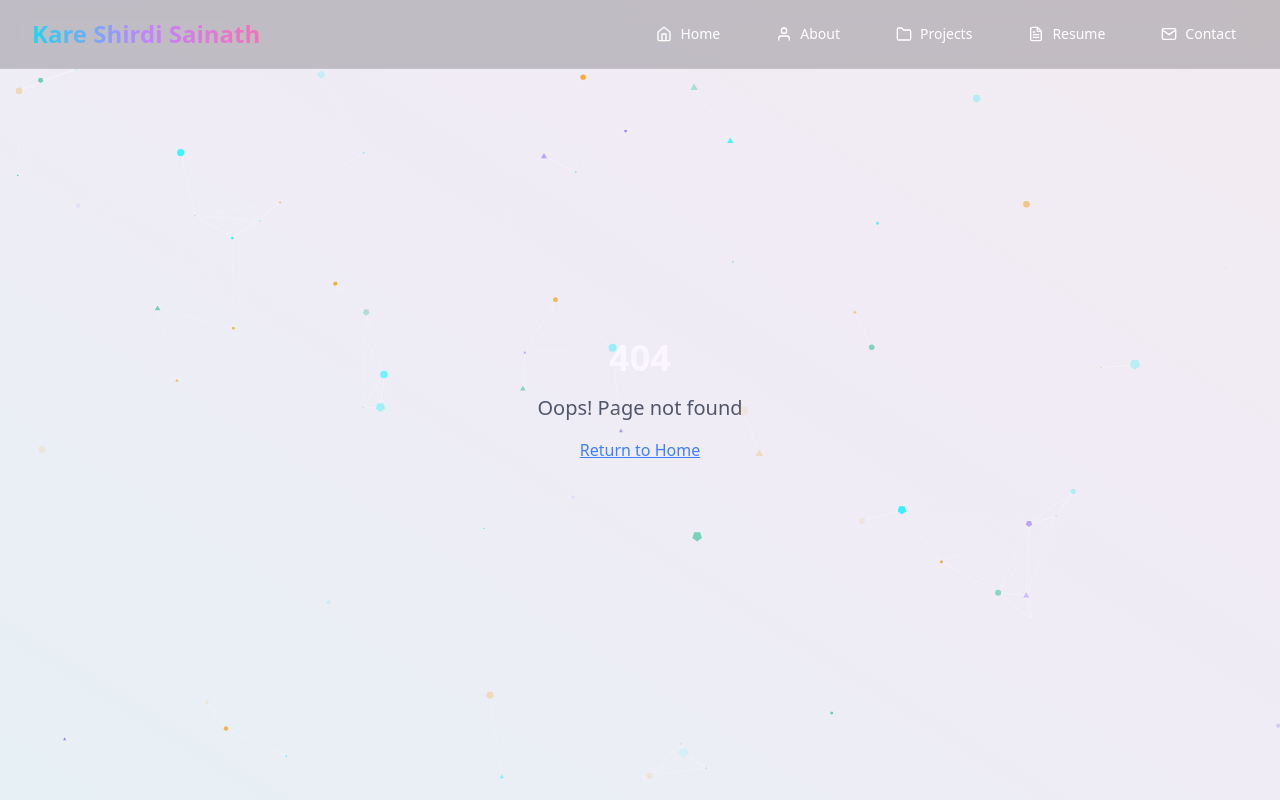
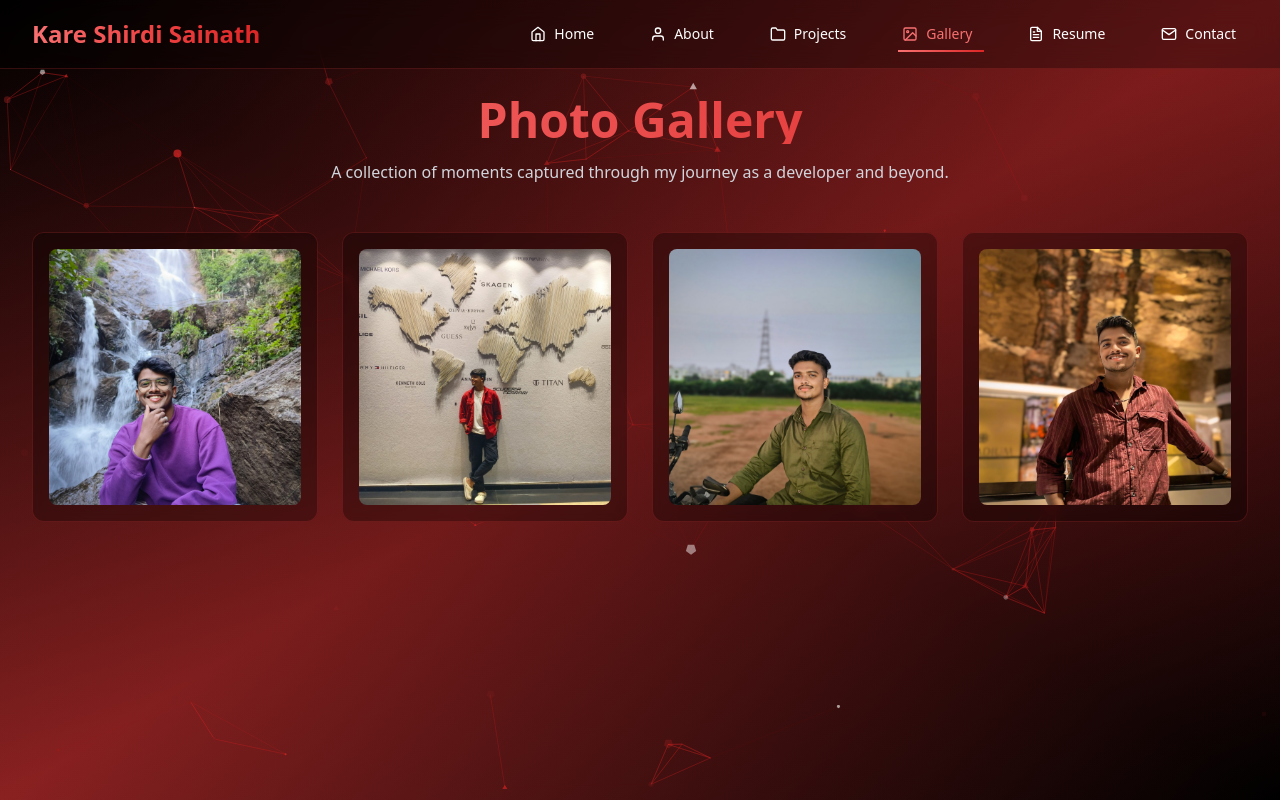
Before and after one commit to shirdikare/kare-sainath-portfolio-vibe, a React (Vite) app: page /gallery in a window 1280 px wide. Before the commit this address had no page. Built offline with nearby package versions, Linux system fonts and the light colour scheme.

Commit message:
Refactor: Update design and add image gallery
Update the background effects to red and black. Add an image gallery to the about section and remove user pictures.

```diff
--- a/src/App.tsx
+++ b/src/App.tsx
@@ -10,6 +10,7 @@ import About from "./pages/About";
 import Projects from "./pages/Projects";
 import Resume from "./pages/Resume";
 import Contact from "./pages/Contact";
+import Gallery from "./pages/Gallery";
 import NotFound from "./pages/NotFound";
 import Navigation from "./components/Navigation";
 import ParticleBackground from "./components/ParticleBackground";
@@ -27,6 +28,7 @@ const AnimatedRoutes = () => {
         <Route path="/projects" element={<Projects />} />
         <Route path="/resume" element={<Resume />} />
         <Route path="/contact" element={<Contact />} />
+        <Route path="/gallery" element={<Gallery />} />
         <Route path="*" element={<NotFound />} />
       </Routes>
     </AnimatePresence>
@@ -39,8 +41,8 @@ const App = () => (
       <Toaster />
       <Sonner />
       <BrowserRouter>
-        <div className="min-h-screen bg-gradient-to-br from-slate-900 via-indigo-900 to-purple-900 text-white relative overflow-hidden">
-          <div className="absolute inset-0 bg-gradient-to-tr from-cyan-500/5 via-purple-500/5 to-pink-500/5"></div>
+        <div className="min-h-screen bg-gradient-to-br from-black via-red-900 to-black text-white relative overflow-hidden">
+          <div className="absolute inset-0 bg-gradient-to-tr from-red-500/10 via-black/20 to-red-800/15"></div>
           <ParticleBackground />
           <Navigation />
           <AnimatedRoutes />
--- a/src/components/Navigation.tsx
+++ b/src/components/Navigation.tsx
@@ -2,7 +2,7 @@
 import { Link, useLocation } from "react-router-dom";
 import { motion } from "framer-motion";
 import { useState } from "react";
-import { FiMenu, FiX, FiHome, FiUser, FiFolder, FiFileText, FiMail } from "react-icons/fi";
+import { FiMenu, FiX, FiHome, FiUser, FiFolder, FiFileText, FiMail, FiImage } from "react-icons/fi";
 
 const Navigation = () => {
   const location = useLocation();
@@ -12,17 +12,18 @@ const Navigation = () => {
     { path: "/", label: "Home", icon: FiHome },
     { path: "/about", label: "About", icon: FiUser },
     { path: "/projects", label: "Projects", icon: FiFolder },
+    { path: "/gallery", label: "Gallery", icon: FiImage },
     { path: "/resume", label: "Resume", icon: FiFileText },
     { path: "/contact", label: "Contact", icon: FiMail },
   ];
 
   return (
-    <nav className="fixed top-0 left-0 right-0 z-50 bg-black/20 backdrop-blur-md border-b border-white/10">
+    <nav className="fixed top-0 left-0 right-0 z-50 bg-black/30 backdrop-blur-md border-b border-red-500/20">
       <div className="max-w-7xl mx-auto px-4 sm:px-6 lg:px-8">
         <div className="flex justify-between items-center py-4">
           <Link to="/" className="text-2xl font-bold">
             <motion.span
-              className="bg-gradient-to-r from-cyan-400 via-purple-400 to-pink-400 bg-clip-text text-transparent"
+              className="bg-gradient-to-r from-red-400 via-red-500 to-red-600 bg-clip-text text-transparent"
               whileHover={{ scale: 1.05 }}
             >
               Kare Shirdi Sainath
@@ -39,8 +40,8 @@ const Navigation = () => {
                   to={item.path}
                   className={`relative px-3 py-2 text-sm font-medium transition-all duration-300 flex items-center space-x-2 ${
                     location.pathname === item.path
-                      ? "text-cyan-400"
-                      : "text-white hover:text-cyan-400"
+                      ? "text-red-400"
+                      : "text-white hover:text-red-400"
                   }`}
                 >
                   <motion.div
@@ -53,7 +54,7 @@ const Navigation = () => {
                   {location.pathname === item.path && (
                     <motion.div
                       layoutId="navbar-indicator"
-                      className="absolute bottom-0 left-0 right-0 h-0.5 bg-gradient-to-r from-cyan-400 to-purple-400"
+                      className="absolute bottom-0 left-0 right-0 h-0.5 bg-gradient-to-r from-red-400 to-red-600"
                       initial={false}
                       transition={{ type: "spring", stiffness: 500, damping: 30 }}
                     />
@@ -65,7 +66,7 @@ const Navigation = () => {
 
           {/* Mobile Menu Button */}
           <motion.button
-            className="md:hidden text-white p-2 rounded-lg bg-white/10 backdrop-blur-sm"
+            className="md:hidden text-white p-2 rounded-lg bg-red-900/20 backdrop-blur-sm border border-red-500/30"
             onClick={() => setIsOpen(!isOpen)}
             whileHover={{ scale: 1.05 }}
             whileTap={{ scale: 0.95 }}
@@ -81,7 +82,7 @@ const Navigation = () => {
           transition={{ duration: 0.3 }}
           className="md:hidden overflow-hidden"
         >
-          <div className="py-2 space-y-2 bg-white/5 backdrop-blur-sm rounded-lg mt-2 border border-white/10">
+          <div className="py-2 space-y-2 bg-black/20 backdrop-blur-sm rounded-lg mt-2 border border-red-500/20">
             {navItems.map((item) => {
               const IconComponent = item.icon;
               return (
@@ -90,8 +91,8 @@ const Navigation = () => {
                   to={item.path}
                   className={`flex items-center space-x-3 px-4 py-3 text-sm font-medium transition-all duration-300 ${
                     location.pathname === item.path
-                      ? "text-cyan-400 bg-cyan-400/10"
-                      : "text-white hover:text-cyan-400 hover:bg-white/5"
+                      ? "text-red-400 bg-red-400/10"
+                      : "text-white hover:text-red-400 hover:bg-red-900/10"
                   }`}
                   onClick={() => setIsOpen(false)}
                 >
--- a/src/components/ParticleBackground.tsx
+++ b/src/components/ParticleBackground.tsx
@@ -51,13 +51,13 @@ const ParticleBackground = () => {
         },
         particles: {
           color: {
-            value: ["#00f5ff", "#8b5cf6", "#f59e0b", "#10b981"],
+            value: ["#dc2626", "#991b1b", "#7f1d1d", "#ffffff"],
           },
           links: {
-            color: "#ffffff",
+            color: "#dc2626",
             distance: 150,
             enable: true,
-            opacity: 0.2,
+            opacity: 0.3,
             width: 1,
           },
           move: {
--- a/src/pages/About.tsx
+++ b/src/pages/About.tsx
@@ -1,7 +1,7 @@
+
 import { motion } from "framer-motion";
 import { FiCamera, FiMapPin, FiEdit3 } from "react-icons/fi";
 import { GraduationCap } from "lucide-react";
-import { Avatar, AvatarImage, AvatarFallback } from "../components/ui/avatar";
 
 const About = () => {
   const educationData = [
@@ -44,72 +44,28 @@ const About = () => {
           initial={{ y: 50, opacity: 0 }}
           animate={{ y: 0, opacity: 1 }}
           transition={{ delay: 0.2, duration: 0.8 }}
-          className="text-4xl md:text-5xl font-bold text-center mb-12 bg-gradient-to-r from-blue-400 to-purple-400 bg-clip-text text-transparent"
+          className="text-4xl md:text-5xl font-bold text-center mb-12 bg-gradient-to-r from-red-400 to-red-600 bg-clip-text text-transparent"
         >
           About Me
         </motion.h1>
-
-        {/* Photo Gallery Section */}
-        <motion.div
-          initial={{ y: 50, opacity: 0 }}
-          animate={{ y: 0, opacity: 1 }}
-          transition={{ delay: 0.3, duration: 0.8 }}
-          className="mb-12"
-        >
-          <div className="grid md:grid-cols-2 gap-8 max-w-4xl mx-auto">
-            <motion.div
-              initial={{ x: -50, opacity: 0 }}
-              animate={{ x: 0, opacity: 1 }}
-              transition={{ delay: 0.4, duration: 0.8 }}
-              className="relative group"
-            >
-              <img
-                src="/lovable-uploads/ce69e83a-c2da-4b77-ba56-dce21a85463a.png"
-                alt="Kare Shirdi Sainath in purple shirt"
-                className="w-full h-80 object-cover object-top rounded-2xl shadow-2xl border border-white/10 group-hover:scale-105 transition-transform duration-300"
-                style={{ objectPosition: 'center 20%' }}
-              />
-              <div className="absolute inset-0 bg-gradient-to-t from-black/50 to-transparent rounded-2xl opacity-0 group-hover:opacity-100 transition-opacity duration-300 flex items-end p-6">
-                <p className="text-white font-medium">Professional profile</p>
-              </div>
-            </motion.div>
-
-            <motion.div
-              initial={{ x: 50, opacity: 0 }}
-              animate={{ x: 0, opacity: 1 }}
-              transition={{ delay: 0.5, duration: 0.8 }}
-              className="relative group"
-            >
-              <img
-                src="/lovable-uploads/f039f641-5e77-417f-9f1b-559de410d857.png"
-                alt="Kare Shirdi Sainath in maroon shirt"
-                className="w-full h-80 object-cover object-top rounded-2xl shadow-2xl border border-white/10 group-hover:scale-105 transition-transform duration-300"
-                style={{ objectPosition: 'center 15%' }}
-              />
-              <div className="absolute inset-0 bg-gradient-to-t from-black/50 to-transparent rounded-2xl opacity-0 group-hover:opacity-100 transition-opacity duration-300 flex items-end p-6">
-                <p className="text-white font-medium">Casual portrait</p>
-              </div>
-            </motion.div>
-          </div>
-        </motion.div>
 
         <div className="grid lg:grid-cols-2 gap-12 items-start">
           {/* Personal Info */}
           <motion.div
             initial={{ x: -50, opacity: 0 }}
             animate={{ x: 0, opacity: 1 }}
-            transition={{ delay: 0.6, duration: 0.8 }}
+            transition={{ delay: 0.3, duration: 0.8 }}
             className="space-y-6"
           >
-            <div className="bg-white/5 backdrop-blur-sm rounded-2xl p-8 border border-white/10">
-              <h2 className="text-2xl font-semibold mb-4 text-blue-400">Personal Introduction</h2>
+            <div className="bg-black/30 backdrop-blur-sm rounded-2xl p-8 border border-red-500/20">
+              <h2 className="text-2xl font-semibold mb-4 text-red-400">Personal Introduction</h2>
               <p className="text-gray-300 leading-relaxed mb-6">
                 Hi! I'm Kare Shirdi Sainath, a passionate MERN Full Stack Developer currently pursuing
                 B.Tech in Computer Science Engineering with specialization in Artificial Intelligence.
                 I love creating innovative web solutions that make a difference.
               </p>
 
-              <h3 className="text-xl font-semibold mb-4 text-purple-400 flex items-center">
+              <h3 className="text-xl font-semibold mb-4 text-red-300 flex items-center">
                 <span className="mr-2">🎯</span>
                 Hobbies & Interests
               </h3>
@@ -119,10 +75,10 @@ const About = () => {
                     key={hobby.name}
                     initial={{ y: 20, opacity: 0 }}
                     animate={{ y: 0, opacity: 1 }}
-                    transition={{ delay: 0.8 + index * 0.1, duration: 0.5 }}
-                    className="flex items-center space-x-2 bg-white/5 rounded-lg p-3"
+                    transition={{ delay: 0.5 + index * 0.1, duration: 0.5 }}
+                    className="flex items-center space-x-2 bg-red-900/20 rounded-lg p-3 border border-red-500/20"
                   >
-                    <hobby.icon className="text-blue-400" />
+                    <hobby.icon className="text-red-400" />
                     <span className="text-sm">{hobby.name}</span>
                   </motion.div>
                 ))}
@@ -134,11 +90,11 @@ const About = () => {
           <motion.div
             initial={{ x: 50, opacity: 0 }}
             animate={{ x: 0, opacity: 1 }}
-            transition={{ delay: 0.8, duration: 0.8 }}
+            transition={{ delay: 0.5, duration: 0.8 }}
             className="space-y-6"
           >
-            <div className="bg-white/5 backdrop-blur-sm rounded-2xl p-8 border border-white/10">
-              <h2 className="text-2xl font-semibold mb-6 text-blue-400 flex items-center">
+            <div className="bg-black/30 backdrop-blur-sm rounded-2xl p-8 border border-red-500/20">
+              <h2 className="text-2xl font-semibold mb-6 text-red-400 flex items-center">
                 <GraduationCap className="mr-3" />
                 Education
               </h2>
@@ -149,8 +105,8 @@ const About = () => {
                     key={index}
                     initial={{ y: 20, opacity: 0 }}
                     animate={{ y: 0, opacity: 1 }}
-                    transition={{ delay: 0.8 + index * 0.2, duration: 0.6 }}
-                    className="bg-gradient-to-r from-blue-500/10 to-purple-500/10 rounded-xl p-6 border border-white/5"
+                    transition={{ delay: 0.6 + index * 0.2, duration: 0.6 }}
+                    className="bg-gradient-to-r from-red-500/10 to-black/20 rounded-xl p-6 border border-red-500/20"
                   >
                     <div className="flex items-start space-x-4">
                       <span className="text-2xl">{edu.icon}</span>
@@ -158,7 +114,7 @@ const About = () => {
                         <h3 className="text-lg font-semibold text-white mb-1">
                           {edu.degree}
                         </h3>
-                        <p className="text-blue-400 mb-1">{edu.institution}</p>
+                        <p className="text-red-400 mb-1">{edu.institution}</p>
                         <p className="text-sm text-gray-400">{edu.period}</p>
                       </div>
                     </div>
@@ -173,11 +129,11 @@ const About = () => {
         <motion.div
           initial={{ y: 50, opacity: 0 }}
           animate={{ y: 0, opacity: 1 }}
-          transition={{ delay: 1, duration: 0.8 }}
+          transition={{ delay: 0.8, duration: 0.8 }}
           className="mt-12"
         >
-          <div className="bg-white/5 backdrop-blur-sm rounded-2xl p-8 border border-white/10">
-            <h2 className="text-2xl font-semibold mb-6 text-center text-blue-400">
+          <div className="bg-black/30 backdrop-blur-sm rounded-2xl p-8 border border-red-500/20">
+            <h2 className="text-2xl font-semibold mb-6 text-center text-red-400">
               Technical Skills
             </h2>
             <div className="grid grid-cols-2 md:grid-cols-4 gap-4">
@@ -186,8 +142,8 @@ const About = () => {
                   key={skill}
                   initial={{ scale: 0 }}
                   animate={{ scale: 1 }}
-                  transition={{ delay: 1.2 + index * 0.1, duration: 0.3 }}
-                  className="bg-gradient-to-r from-blue-500/20 to-purple-500/20 rounded-lg p-3 text-center border border-white/10"
+                  transition={{ delay: 1 + index * 0.1, duration: 0.3 }}
+                  className="bg-gradient-to-r from-red-500/20 to-black/20 rounded-lg p-3 text-center border border-red-500/20"
                 >
                   <span className="text-sm font-medium">{skill}</span>
                 </motion.div>
--- /dev/null
+++ b/src/pages/Gallery.tsx
@@ -0,0 +1,163 @@
+
+import { motion } from "framer-motion";
+import { useState } from "react";
+import { FiX, FiChevronLeft, FiChevronRight } from "react-icons/fi";
+
+const Gallery = () => {
+  const [selectedImage, setSelectedImage] = useState<number | null>(null);
+
+  const images = [
+    {
+      src: "/lovable-uploads/ce69e83a-c2da-4b77-ba56-dce21a85463a.png",
+      alt: "Kare Shirdi Sainath - Professional Profile",
+      title: "Professional Look"
+    },
+    {
+      src: "/lovable-uploads/f039f641-5e77-417f-9f1b-559de410d857.png",
+      alt: "Kare Shirdi Sainath - Casual Portrait",
+      title: "Casual Portrait"
+    },
+    {
+      src: "/lovable-uploads/19de3965-3840-4305-918e-ca10346d5b2b.png",
+      alt: "Kare Shirdi Sainath - Outdoor Adventure",
+      title: "Outdoor Adventure"
+    },
+    {
+      src: "/lovable-uploads/b229fbfe-c2b2-4919-95bd-da75b7486ef7.png",
+      alt: "Kare Shirdi Sainath - Indoor Casual",
+      title: "Indoor Casual"
+    }
+  ];
+
+  const openModal = (index: number) => {
+    setSelectedImage(index);
+  };
+
+  const closeModal = () => {
+    setSelectedImage(null);
+  };
+
+  const navigateImage = (direction: 'prev' | 'next') => {
+    if (selectedImage === null) return;
+
+    if (direction === 'prev') {
+      setSelectedImage(selectedImage === 0 ? images.length - 1 : selectedImage - 1);
+    } else {
+      setSelectedImage(selectedImage === images.length - 1 ? 0 : selectedImage + 1);
+    }
+  };
+
+  return (
+    <motion.div
+      initial={{ opacity: 0, y: 20 }}
+      animate={{ opacity: 1, y: 0 }}
+      exit={{ opacity: 0, y: -20 }}
+      transition={{ duration: 0.5 }}
+      className="min-h-screen pt-24 pb-12 relative z-10"
+    >
+      <div className="max-w-7xl mx-auto px-4 sm:px-6 lg:px-8">
+        <motion.h1
+          initial={{ y: 50, opacity: 0 }}
+          animate={{ y: 0, opacity: 1 }}
+          transition={{ delay: 0.2, duration: 0.8 }}
+          className="text-4xl md:text-5xl font-bold text-center mb-4 bg-gradient-to-r from-red-400 to-red-600 bg-clip-text text-transparent"
+        >
+          Photo Gallery
+        </motion.h1>
+
+        <motion.p
+          initial={{ y: 30, opacity: 0 }}
+          animate={{ y: 0, opacity: 1 }}
+          transition={{ delay: 0.3, duration: 0.6 }}
+          className="text-center text-gray-300 mb-12 max-w-2xl mx-auto"
+        >
+          A collection of moments captured through my journey as a developer and beyond.
+        </motion.p>
+
+        {/* Gallery Grid */}
+        <div className="grid grid-cols-1 md:grid-cols-2 lg:grid-cols-3 xl:grid-cols-4 gap-6">
+          {images.map((image, index) => (
+            <motion.div
+              key={index}
+              initial={{ opacity: 0, scale: 0.8 }}
+              animate={{ opacity: 1, scale: 1 }}
+              transition={{ delay: 0.4 + index * 0.1, duration: 0.6 }}
+              className="relative group cursor-pointer"
+              onClick={() => openModal(index)}
+            >
+              <div className="bg-black/30 backdrop-blur-sm rounded-xl p-4 border border-red-500/20 hover:border-red-400/50 transition-all duration-300">
+                <div className="relative overflow-hidden rounded-lg">
+                  <img
+                    src={image.src}
+                    alt={image.alt}
+                    className="w-full h-64 object-cover transition-transform duration-300 group-hover:scale-110"
+                  />
+                  <div className="absolute inset-0 bg-gradient-to-t from-black/60 via-transparent to-transparent opacity-0 group-hover:opacity-100 transition-opacity duration-300"></div>
+                  <div className="absolute bottom-4 left-4 right-4 transform translate-y-4 group-hover:translate-y-0 transition-transform duration-300 opacity-0 group-hover:opacity-100">
+                    <h3 className="text-white font-medium text-sm">{image.title}</h3>
+                  </div>
+                </div>
+              </div>
+            </motion.div>
+          ))}
+        </div>
+
+        {/* Modal */}
+        {selectedImage !== null && (
+          <motion.div
+            initial={{ opacity: 0 }}
+            animate={{ opacity: 1 }}
+            exit={{ opacity: 0 }}
+            className="fixed inset-0 bg-black/90 backdrop-blur-sm z-50 flex items-center justify-center p-4"
+            onClick={closeModal}
+          >
+            <motion.div
+              initial={{ scale: 0.8, opacity: 0 }}
+              animate={{ scale: 1, opacity: 1 }}
+              exit={{ scale: 0.8, opacity: 0 }}
+              className="relative max-w-4xl max-h-[90vh] bg-black/50 rounded-xl border border-red-500/30 overflow-hidden"
+              onClick={(e) => e.stopPropagation()}
+            >
+              {/* Close Button */}
+              <button
+                onClick={closeModal}
+                className="absolute top-4 right-4 z-10 p-2 bg-black/50 rounded-full text-white hover:bg-red-600/50 transition-colors"
+              >
+                <FiX size={24} />
+              </button>
+
+              {/* Navigation Buttons */}
+              <button
+                onClick={() => navigateImage('prev')}
+                className="absolute left-4 top-1/2 -translate-y-1/2 z-10 p-2 bg-black/50 rounded-full text-white hover:bg-red-600/50 transition-colors"
+              >
+                <FiChevronLeft size={24} />
+              </button>
+
+              <button
+                onClick={() => navigateImage('next')}
+                className="absolute right-4 top-1/2 -translate-y-1/2 z-10 p-2 bg-black/50 rounded-full text-white hover:bg-red-600/50 transition-colors"
+              >
+                <FiChevronRight size={24} />
+              </button>
+
+              {/* Image */}
+              <img
+                src={images[selectedImage].src}
+                alt={images[selectedImage].alt}
+                className="w-full h-full object-contain"
+              />
+
+              {/* Title */}
+              <div className="absolute bottom-0 left-0 right-0 bg-gradient-to-t from-black/80 to-transparent p-6">
+                <h3 className="text-white text-xl font-medium">{images[selectedImage].title}</h3>
+              </div>
+            </motion.div>
+          </motion.div>
+        )}
+      </div>
+    </motion.div>
+  );
+};
+
+export default Gallery;
```
Also changed, not shown: public/lovable-uploads/19de3965-3840-4305-918e-ca10346d5b2b.png (added), public/lovable-uploads/b229fbfe-c2b2-4919-95bd-da75b7486ef7.png (added).
